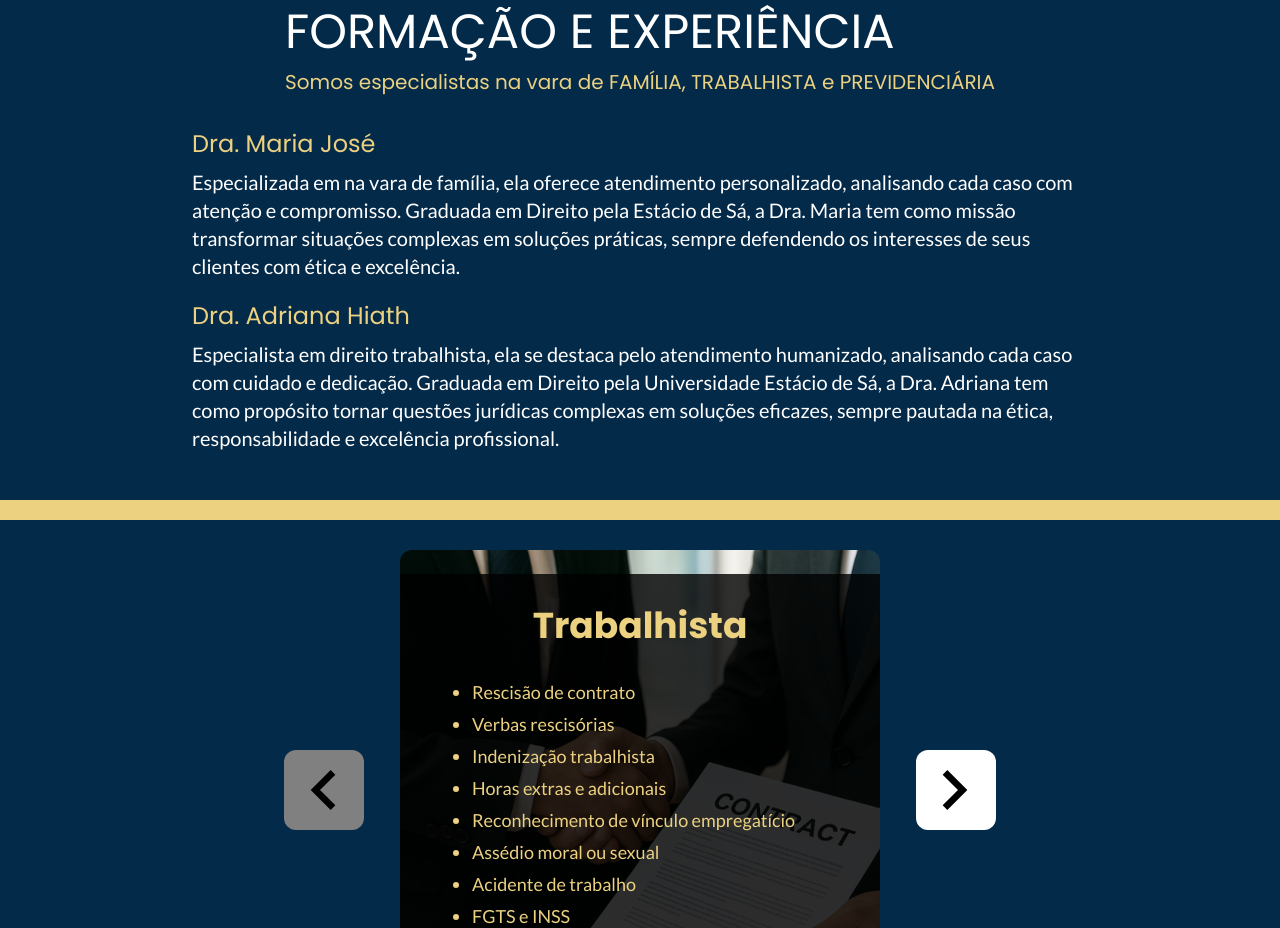
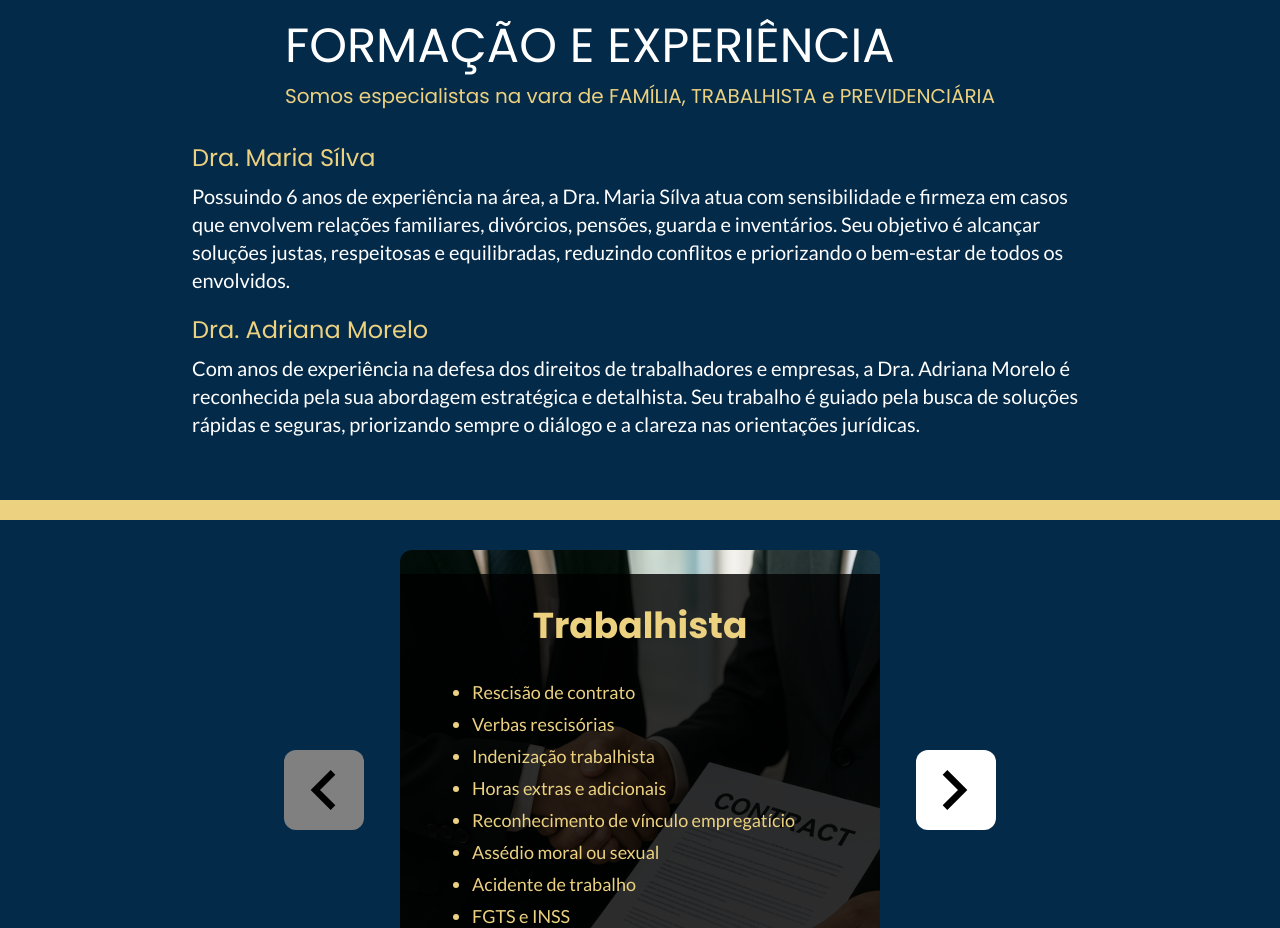
Before and after one commit to DavidSheltonSF/advogados-landing-page, a Next.js app: page / in a window 1280 px wide. Shown: the part 1620-2548 px from the top of the page. Built offline with nearby package versions, Linux system fonts and the light colour scheme.

Commit message:
chore: edit the 'Formação e Experiência' section, replacing real information with fictional

```diff
--- a/src/app/page.tsx
+++ b/src/app/page.tsx
@@ -57,13 +57,13 @@ export default function Home() {
           <main>
             <div className="flex flex-col m-auto mt-8 gap-5 w-[70vw]">
                <div className="flex flex-col w-full">
-                <h3 className="text-secondary-color text-2xl mb-2">Dra. Maria José</h3>
-                <p className="text-xl"> Especializada em na vara de família, ela oferece atendimento personalizado, analisando cada caso com atenção e compromisso. Graduada em Direito pela Estácio de Sá, a Dra. Maria tem como missão transformar situações complexas em soluções práticas, sempre defendendo os interesses de seus clientes com ética e excelência. </p>
+                <h3 className="text-secondary-color text-2xl mb-2">Dra. Maria Sílva</h3>
+                <p className="text-xl"> Possuindo 6 anos de experiência na área, a Dra. Maria Sílva atua com sensibilidade e firmeza em casos que envolvem relações familiares, divórcios, pensões, guarda e inventários. Seu objetivo é alcançar soluções justas, respeitosas e equilibradas, reduzindo conflitos e priorizando o bem-estar de todos os envolvidos.</p>
               </div>
               <div className="flex flex-col ">
-                <h3 className="text-secondary-color text-2xl mb-2">Dra. Adriana Hiath</h3>
+                <h3 className="text-secondary-color text-2xl mb-2">Dra. Adriana Morelo</h3>
                 <p className="text-xl">
-                 Especialista em direito trabalhista, ela se destaca pelo atendimento humanizado, analisando cada caso com cuidado e dedicação. Graduada em Direito pela Universidade Estácio de Sá, a Dra. Adriana tem como propósito tornar questões jurídicas complexas em soluções eficazes, sempre pautada na ética, responsabilidade e excelência profissional. </p>
+                 Com anos de experiência na defesa dos direitos de trabalhadores e empresas, a Dra. Adriana Morelo é reconhecida pela sua abordagem estratégica e detalhista. Seu trabalho é guiado pela busca de soluções rápidas e seguras, priorizando sempre o diálogo e a clareza nas orientações jurídicas.</p>
               </div>
             </div>
           </main>
```
